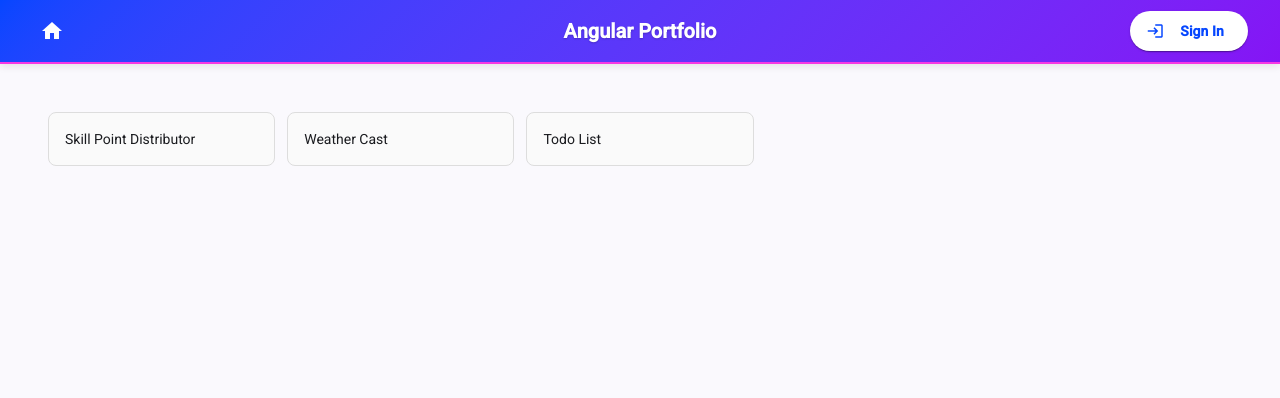
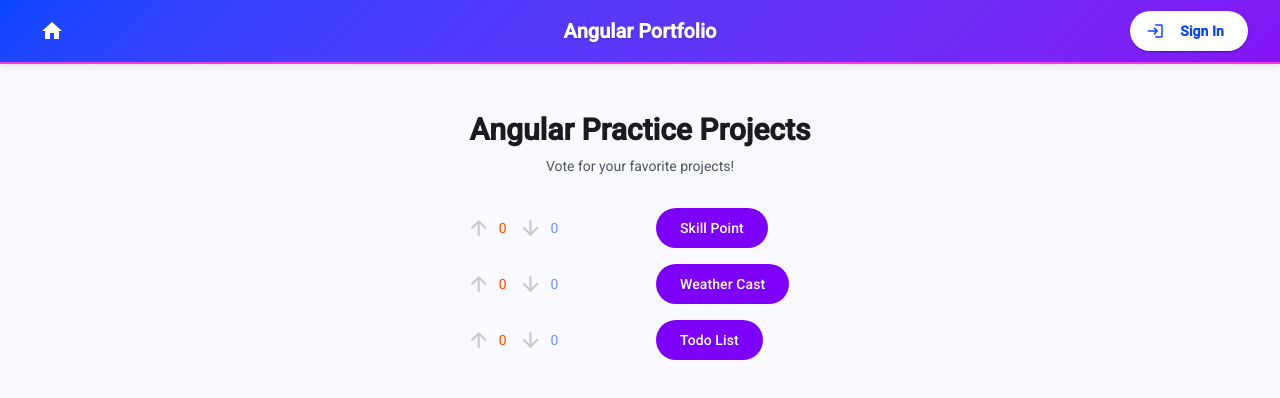
Before and after one commit to Jakobimatagi/angular-2026, an Angular app: page / in a window 1280 px wide. Shown: the top 398 px of the page. Built offline with nearby package versions, Linux system fonts and the light colour scheme; no server answers; the database is empty.

Commit message:
add reddit ability and connect to supabase

```diff
--- a/src/app/app.routes.ts
+++ b/src/app/app.routes.ts
@@ -1,4 +1,35 @@
-import { Routes } from '@angular/router';
+import { inject } from '@angular/core';
+import { Router, Routes, type CanActivateFn } from '@angular/router';
+import { SupabaseService } from './supabase.service';
+export const authGuard: CanActivateFn = async () => {
+  const supabase = inject(SupabaseService).supabase;
+  const router = inject(Router);
+
+  const { data: { session } } = await supabase.auth.getSession();
+
+  if (session) {
+    // User is logged in, redirect to home
+    router.navigate(['/']);
+    return false;
+  }
+
+  return true;
+};
+
+export const requireAuthGuard: CanActivateFn = async () => {
+  const supabase = inject(SupabaseService).supabase;
+  const router = inject(Router);
+
+  const { data: { session } } = await supabase.auth.getSession();
+
+  if (!session) {
+    // User is not logged in, redirect to auth
+    router.navigate(['/auth']);
+    return false;
+  }
+
+  return true;
+};
 
 export const routes: Routes = [
     {
@@ -8,11 +39,13 @@ export const routes: Routes = [
     },
     {
         path: 'auth',
+        canActivate: [authGuard],
         loadComponent: () =>
             import('./features/auth/auth.component').then(m => m.AuthComponent),
     },
     {
         path: 'account',
+        canActivate: [requireAuthGuard],
         loadComponent: () =>
             import('./features/user-page/account.component').then(m => m.AccountComponent),
     },
--- a/src/app/home/home.component.html
+++ b/src/app/home/home.component.html
@@ -1,7 +1,55 @@
-<section class="home">
-  <div class="nav-grid">
-    @for (btn of buttons(); track btn.path) {
-    <a class="nav-btn" [routerLink]="btn.path">{{ btn.label }}</a>
+<div class="max-w-6xl mx-auto p-8">
+  <h1 class="text-3xl font-bold text-center mb-2">Angular Practice Projects</h1>
+  <p class="text-center text-gray-600 mb-8">Vote for your favorite projects!</p>
+
+  @if (loading()) {
+  <div class="flex justify-center items-center p-12">
+    <mat-spinner diameter="48"></mat-spinner>
+  </div>
+  } @else {
+  <div class="grid gap-4">
+    @for (button of buttons(); track button.path) {
+    <div class="flex w-1/3 gap-4 mx-auto">
+      <div class="flex items-center gap-1 w-1/2">
+        <div class="flex items-center justify-center">
+          <button
+            mat-icon-button
+            class="vote-btn w-8 h-8 flex items-center justify-center hover:bg-black/5 disabled:opacity-50 disabled:cursor-not-allowed"
+            [style.color]="button.userVote === 1 ? '#ff4500' : '#999'"
+            (click)="toggleVote(button.path, 1)"
+            [disabled]="!userId() || votingInProgress()"
+            matTooltip="Upvote"
+          >
+            <mat-icon class="flex items-center justify-center">arrow_upward</mat-icon>
+          </button>
+          <span [style.color]="'#ff4500'">{{ button.upvotes }}</span>
+        </div>
+
+        <div class="flex justify-center items-center">
+          <button
+            mat-icon-button
+            class="vote-btn w-8 h-8 flex items-center justify-center hover:bg-black/5 disabled:opacity-50 disabled:cursor-not-allowed"
+            [style.color]="button.userVote === -1 ? '#7193ff' : '#999'"
+            (click)="toggleVote(button.path, -1)"
+            [disabled]="!userId() || votingInProgress()"
+            matTooltip="Downvote"
+          >
+            <mat-icon class="flex items-center justify-center">arrow_downward</mat-icon>
+          </button>
+          <span [style.color]="'#7193ff'">{{ button.downvotes }}</span>
+        </div>
+      </div>
+      <div class="flex flex-col justify-center items-center">
+        <button
+          mat-flat-button
+          [routerLink]="button.path"
+          class="flex-1 flex flex-col justify-center cursor-pointer border border-gray-300 rounded-md p-2 hover:border-gray-400 hover:bg-gray-50 transition-colors"
+        >
+          <span>{{ button.label }}</span>
+        </button>
+      </div>
+    </div>
     }
   </div>
-</section>
+  }
+</div>
--- a/src/app/home/home.component.scss
+++ b/src/app/home/home.component.scss
@@ -1,35 +1,29 @@
-.home {
-  display: grid;
-  gap: 1rem;
-  padding: 2rem;
+.vote-btn {
+  &.upvote.active {
+    color: #ff4500;
   }
 
-.title {
-  margin: 0;
-  font-size: 1.75rem;
+  &.downvote.active {
+    color: #7193ff;
+  }
 }
 
-.subtitle {
-  color: #666;
-  margin: 0 0 0.5rem 0;
+.score {
+  &.positive {
+    color: #ff4500;
   }
 
-.nav-grid {
-  display: grid;
-  grid-template-columns: repeat(auto-fill, minmax(200px, 1fr));
-  gap: 0.75rem;
+  &.negative {
+    color: #7193ff;
+  }
 }
 
-.nav-btn {
-  display: inline-block;
-  padding: 1rem;
-  border: 1px solid #ddd;
-  border-radius: 0.5rem;
-  text-decoration: none;
-  color: inherit;
-  background: #fafafa;
+.stat {
+  &.upvote-stat {
+    color: #ff4500;
   }
 
-.nav-btn:hover {
-  background: #f0f0f0;
+  &.downvote-stat {
+    color: #7193ff;
   }
+}
--- a/src/app/home/home.component.ts
+++ b/src/app/home/home.component.ts
@@ -1,26 +1,146 @@
-import { ChangeDetectionStrategy, Component, signal } from '@angular/core';
+import { ChangeDetectionStrategy, Component, computed, inject, signal } from '@angular/core';
+import { MatButtonModule } from '@angular/material/button';
+import { MatIconModule } from '@angular/material/icon';
+import { MatProgressSpinnerModule } from '@angular/material/progress-spinner';
+import { MatTooltipModule } from '@angular/material/tooltip';
 import { RouterLink } from '@angular/router';
+import { VoteService, type ButtonVoteCount } from '../services/vote.service';
+import { SupabaseService } from '../supabase.service';
+
+interface Button {
+  label: string;
+  path: string;
+}
+
+interface ButtonWithVotes extends Button {
+  score: number;
+  upvotes: number;
+  downvotes: number;
+  userVote: -1 | 1 | null;
+}
 
 @Component({
   selector: 'app-home',
   templateUrl: './home.component.html',
-  styleUrls: ['./home.component.scss'],
   changeDetection: ChangeDetectionStrategy.OnPush,
-  imports: [RouterLink],
+  imports: [RouterLink, MatIconModule, MatButtonModule, MatTooltipModule, MatProgressSpinnerModule],
 })
 export class HomeComponent {
-  protected readonly buttons = signal<ReadonlyArray<{ label: string; path: string }>>([
-    { label: 'Skill Point Distributor', path: '/skill-point-distributor' },
+  private voteService = inject(VoteService);
+  private supabaseService = inject(SupabaseService);
+
+  private readonly baseButtons = signal<ReadonlyArray<Button>>([
+    { label: 'Skill Point', path: '/skill-point-distributor' },
     { label: 'Weather Cast', path: '/weather-cast' },
     { label: 'Todo List', path: '/todo-list' },
-    // { label: 'Signals & Reactivity', path: '/signals-reactivity' },
-    // { label: 'Reactive Forms', path: '/reactive-forms' },
-    // { label: 'Routing & Guards', path: '/routing-guards' },
-    // { label: 'HTTP + Interceptors', path: '/http-interceptors' },
-    // { label: 'DI & Services', path: '/di-services' },
-    // { label: 'State Management', path: '/state-management' },
-    // { label: 'Animations', path: '/animations' },
-    // { label: 'Pipes & Directives', path: '/pipes-directives' },
-    // { label: 'Testing', path: '/testing' },
   ]);
+
+  private voteCounts = signal<ButtonVoteCount[]>([]);
+  private userVotes = signal<Map<string, -1 | 1>>(new Map());
+  protected loading = signal(true);
+  protected votingInProgress = signal(false);
+  protected userId = signal<string | null>(null);
+
+  protected buttons = computed<ButtonWithVotes[]>(() => {
+    const votes = this.voteCounts();
+    const userVoteMap = this.userVotes();
+
+    return this.baseButtons().map(button => {
+      const voteData = votes.find(v => v.button_path === button.path);
+      return {
+        ...button,
+        score: voteData?.score ?? 0,
+        upvotes: voteData?.upvotes ?? 0,
+        downvotes: voteData?.downvotes ?? 0,
+        userVote: userVoteMap.get(button.path) ?? null
+      };
+    }).sort((a, b) => b.score - a.score);
+  });
+
+  constructor() {
+    this.initializeVotes();
+    this.subscribeToVoteChanges();
+  }
+
+  private async initializeVotes(showLoading = true): Promise<void> {
+    try {
+      if (showLoading) {
+        this.loading.set(true);
+      }
+
+      const [voteCounts, { data: { user } }] = await Promise.all([
+        this.voteService.getButtonVoteCounts(),
+        this.supabaseService.supabase.auth.getUser()
+      ]);
+
+      this.voteCounts.set(voteCounts);
+
+      if (user) {
+        this.userId.set(user.id);
+        await this.loadUserVotes(user.id);
+      }
+    } catch (error) {
+      console.error('Error loading votes:', error);
+    } finally {
+      if (showLoading) {
+        this.loading.set(false);
+      }
+    }
+  }
+
+  private async loadUserVotes(userId: string): Promise<void> {
+    const userVoteMap = new Map<string, -1 | 1>();
+
+    for (const button of this.baseButtons()) {
+      try {
+        const vote = await this.voteService.getUserVote(button.path, userId);
+        if (vote) {
+          userVoteMap.set(button.path, vote.vote_type);
+        }
+      } catch (error) {
+        console.error(`Error loading user vote for ${button.path}:`, error);
+      }
+    }
+
+    this.userVotes.set(userVoteMap);
+  }
+
+  private subscribeToVoteChanges(): void {
+    this.voteService.subscribeToVoteChanges(() => {
+      this.initializeVotes(false);
+    });
+  }
+
+  protected async toggleVote(buttonPath: string, voteType: -1 | 1): Promise<void> {
+    const currentUserId = this.userId();
+
+    if (!currentUserId) {
+      console.error('User must be logged in to vote');
+      return;
+    }
+
+    try {
+      this.votingInProgress.set(true);
+
+      // Optimistically update the UI
+      const currentVote = this.userVotes().get(buttonPath);
+      const newUserVotes = new Map(this.userVotes());
+
+      if (currentVote === voteType) {
+        newUserVotes.delete(buttonPath);
+      } else {
+        newUserVotes.set(buttonPath, voteType);
+      }
+      this.userVotes.set(newUserVotes);
+
+      await this.voteService.vote(buttonPath, currentUserId, voteType);
+      await this.initializeVotes(false);
+    } catch (error) {
+      console.error('Error voting:', error);
+      // Revert optimistic update on error
+      await this.initializeVotes(false);
+    } finally {
+      this.votingInProgress.set(false);
+    }
+  }
 }
--- /dev/null
+++ b/src/app/services/vote.service.ts
@@ -0,0 +1,92 @@
+import { inject, Injectable } from '@angular/core';
+import { SupabaseService } from '../supabase.service';
+
+export interface Vote {
+  id: string;
+  user_id: string;
+  button_path: string;
+  vote_type: -1 | 1;
+  created_at: string;
+  updated_at: string;
+}
+
+export interface ButtonVoteCount {
+  button_path: string;
+  upvotes: number;
+  downvotes: number;
+  score: number;
+}
+
+@Injectable({
+  providedIn: 'root'
+})
+export class VoteService {
+  private supabase = inject(SupabaseService).supabase;
+
+  async getButtonVoteCounts(): Promise<ButtonVoteCount[]> {
+    const { data, error } = await this.supabase
+      .from('button_vote_counts')
+      .select('*');
+
+    if (error) throw error;
+    return data || [];
+  }
+
+  async getUserVote(buttonPath: string, userId: string): Promise<Vote | null> {
+    const { data, error } = await this.supabase
+      .from('votes')
+      .select('*')
+      .eq('button_path', buttonPath)
+      .eq('user_id', userId)
+      .maybeSingle();
+
+    if (error) throw error;
+    return data;
+  }
+
+  async vote(buttonPath: string, userId: string, voteType: -1 | 1): Promise<void> {
+    const existingVote = await this.getUserVote(buttonPath, userId);
+
+    if (existingVote) {
+      // If same vote type, remove vote (toggle off)
+      if (existingVote.vote_type === voteType) {
+        const { error } = await this.supabase
+          .from('votes')
+          .delete()
+          .eq('id', existingVote.id);
+
+        if (error) throw error;
+      } else {
+        // Update to opposite vote
+        const { error } = await this.supabase
+          .from('votes')
+          .update({ vote_type: voteType })
+          .eq('id', existingVote.id);
+
+        if (error) throw error;
+      }
+    } else {
+      // Insert new vote
+      const { error } = await this.supabase
+        .from('votes')
+        .insert({
+          user_id: userId,
+          button_path: buttonPath,
+          vote_type: voteType
+        });
+
+      if (error) throw error;
+    }
+  }
+
+  subscribeToVoteChanges(callback: (payload: any) => void) {
+    return this.supabase
+      .channel('votes_changes')
+      .on(
+        'postgres_changes',
+        { event: '*', schema: 'public', table: 'votes' },
+        callback
+      )
+      .subscribe();
+  }
+}
```
Lines whose indentation alone changed are shown as unchanged.
